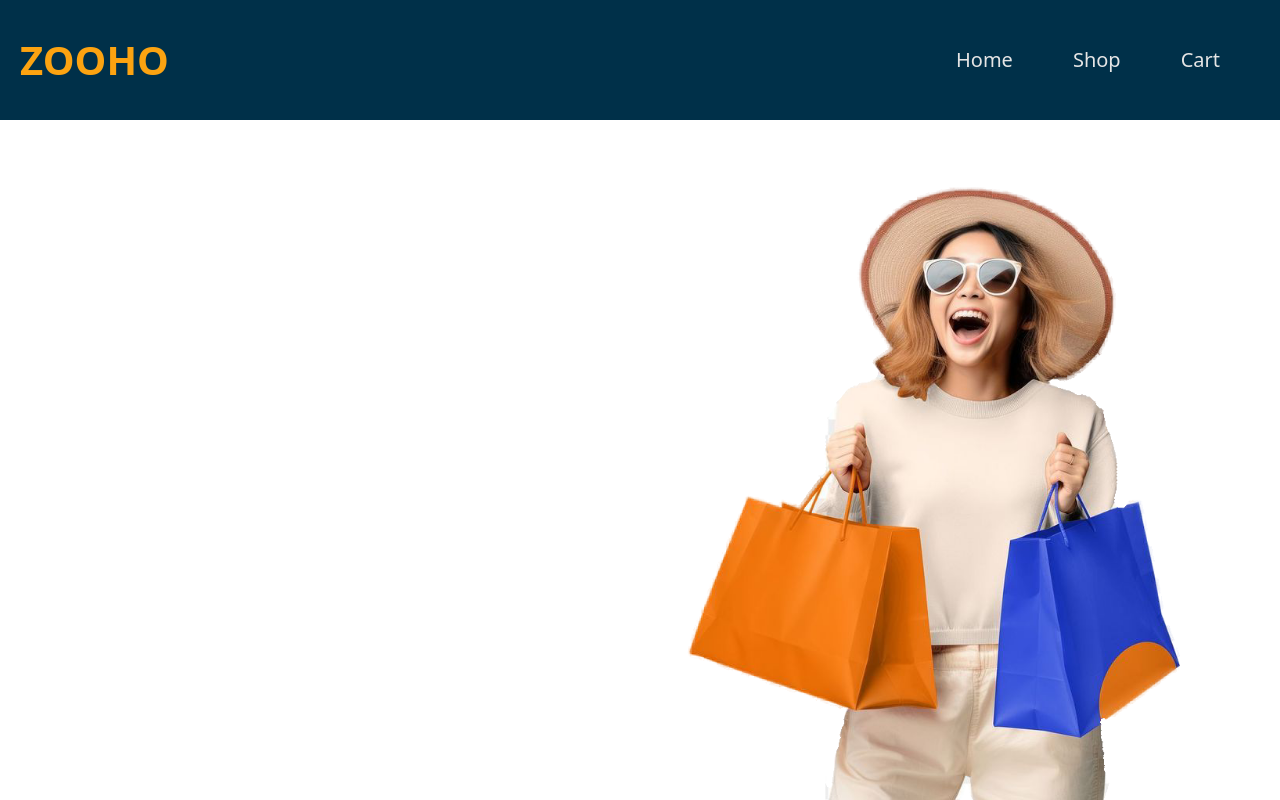
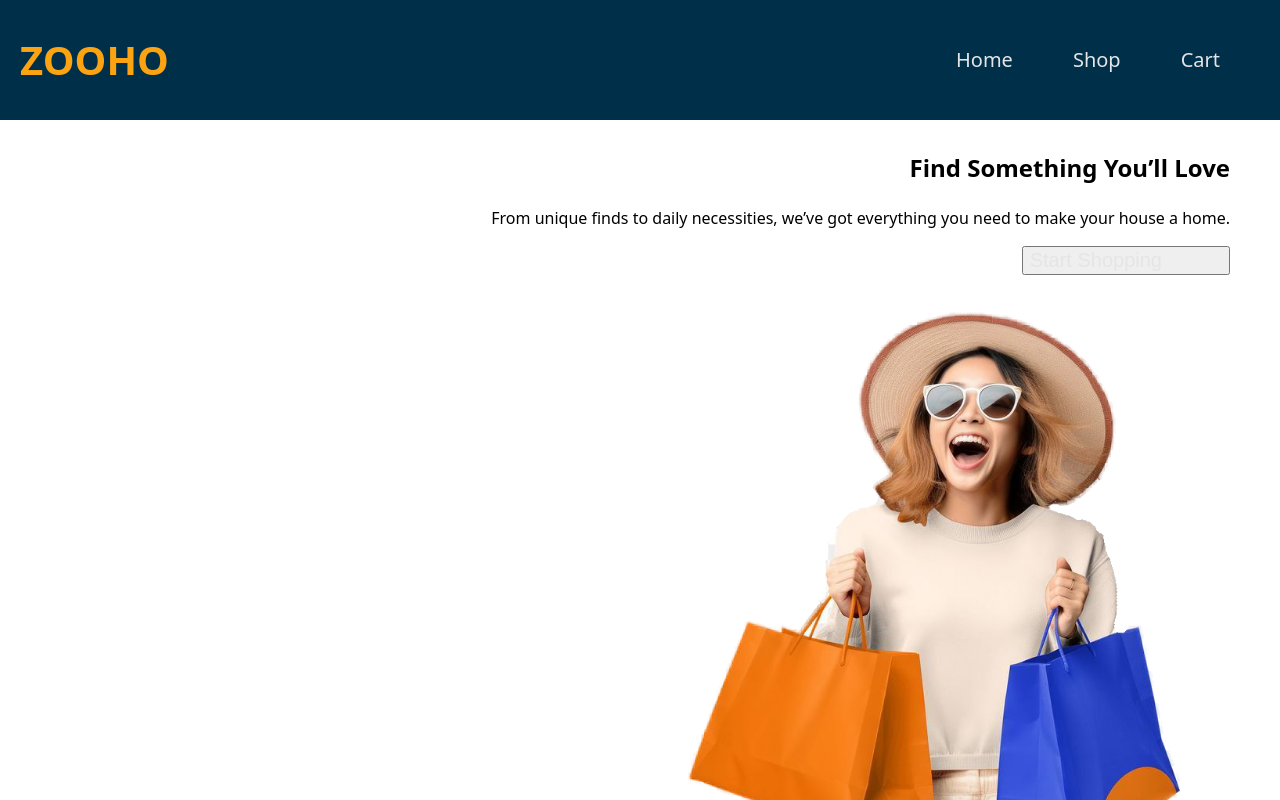
Before and after one commit to navjotmaan/shopping-cart, a React (Vite) app: page / in a window 1280 px wide. Shown: the top 800 px of the page. Built offline with nearby package versions, Linux system fonts and the light colour scheme.

Commit message:
add home page content

```diff
--- a/src/components/Home.jsx
+++ b/src/components/Home.jsx
@@ -1,13 +1,15 @@
 import shopping from '../assets/shopping.png';
+import { Link } from 'react-router-dom';
 
 const Home = () => {
     return (
-        <div>
-
-             <div className="shopping-girl">
-                <img src={shopping} alt="" />
+        <div className="shopping-girl">
+            <div className='home-content'>
+                <h2>Find Something You’ll Love</h2>
+                <p>From unique finds to daily necessities, we’ve got everything you need to make your house a home.</p>
+                <button><Link to="shop">Start Shopping</Link></button>
             </div>
-
+            <img src={shopping} alt="" />
         </div>
     )
 };
```
